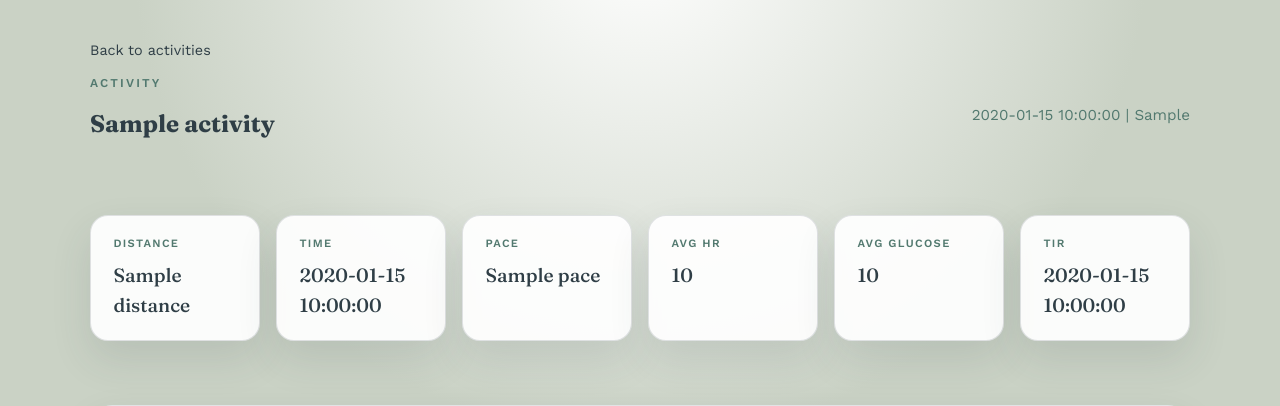
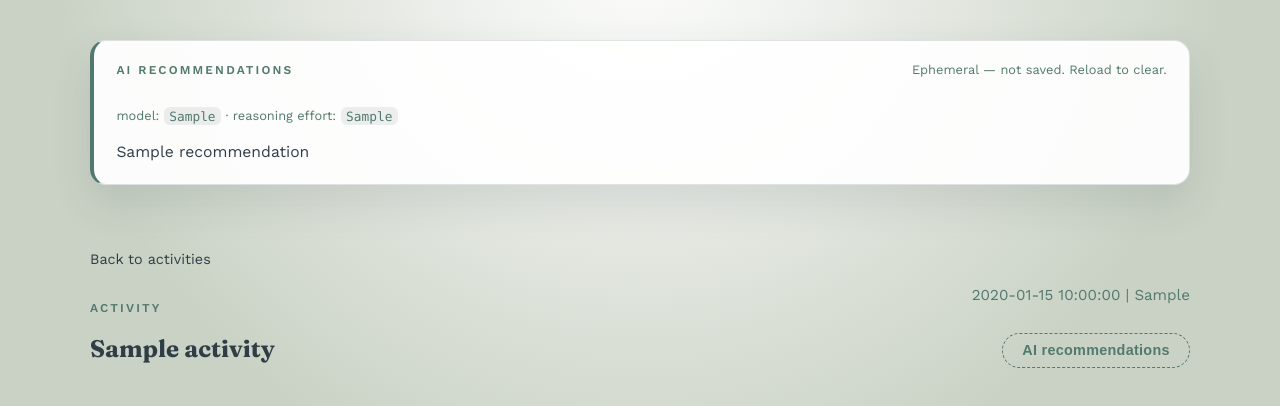
Before and after one commit to slac1n/dia_run, a Python web app: template src/dia_run/web/templates/pages/activity_detail.html in a window 1280 px wide. Shown: the part 69-475 px from the top of the page. Run offline with Jinja, Linux system fonts and the light colour scheme; the template is opened without the code that fills it: most values are stand-ins (such as "Sample title", 1, 10 or a date in 2020).

Commit message:
feat: add AI run recommendations on activity detail page
Add an "AI recommendations" button on the single-run view that sends
run context (metadata, glucose, questionnaire, carelink window, HR
stream) to OpenRouter and renders the response at the top of the page.
Response is ephemeral (not persisted) and swapped in via HTMX so the
rest of the page stays interactive while the model is thinking.

Co-Authored-By: Claude Opus 4.7 <noreply@anthropic.com>

```diff
--- a/src/dia_run/settings.py
+++ b/src/dia_run/settings.py
@@ -25,6 +25,10 @@ class AppSettings(BaseSettings):
     aws_region: str | None = None
     heartbeat_email_from: str | None = None
     heartbeat_email_to: str | None = None
+    openrouter_api_key: str | None = None
+    openrouter_model: str = "mistralai/mistral-small-2603"
+    openrouter_timeout_seconds: float = Field(default=120.0, gt=0)
+    openrouter_reasoning_effort: Literal["", "low", "medium", "high"] = "high"
 
     @field_validator("s3_prefix")
     @classmethod
--- a/src/dia_run/web/static/css/app.css
+++ b/src/dia_run/web/static/css/app.css
@@ -824,3 +824,126 @@ code {
     grid-template-columns: 1fr;
   }
 }
+
+.detail-header__actions {
+  display: flex;
+  flex-direction: column;
+  align-items: flex-end;
+  gap: 0.6rem;
+}
+
+.button--ai {
+  background: transparent;
+  color: var(--deep-teal);
+  border: 1px dashed var(--deep-teal);
+  padding: 0.55rem 1.2rem;
+  font-size: 0.9rem;
+  letter-spacing: 0.02em;
+  transition: background 0.15s ease, color 0.15s ease;
+}
+
+.button--ai:hover {
+  background: rgba(82, 121, 111, 0.12);
+  color: var(--charcoal-blue);
+}
+
+.button--ai {
+  display: inline-flex;
+  align-items: center;
+  gap: 0.5rem;
+}
+
+.button__label--loading {
+  display: none;
+}
+
+.ai-recommendation-slot:empty {
+  display: none;
+}
+
+.htmx-request .button__label--default,
+.htmx-request.button .button__label--default {
+  display: none;
+}
+
+.htmx-request .button__label--loading,
+.htmx-request.button .button__label--loading {
+  display: inline;
+}
+
+.spinner {
+  display: none;
+  width: 0.85em;
+  height: 0.85em;
+  border: 2px solid currentColor;
+  border-right-color: transparent;
+  border-radius: 50%;
+  animation: spinner-rotate 0.7s linear infinite;
+}
+
+.htmx-request .spinner,
+.htmx-request.button .spinner {
+  display: inline-block;
+}
+
+.htmx-request.button,
+.htmx-request .button {
+  cursor: progress;
+  opacity: 0.85;
+}
+
+@keyframes spinner-rotate {
+  to { transform: rotate(360deg); }
+}
+
+@media (prefers-reduced-motion: reduce) {
+  .spinner {
+    animation: none;
+  }
+}
+
+.ai-recommendation {
+  background: var(--bg-card);
+  border: 1px solid var(--border);
+  border-left: 4px solid var(--deep-teal);
+  border-radius: 16px;
+  padding: 1.2rem 1.4rem;
+  box-shadow: var(--shadow);
+}
+
+.ai-recommendation__header {
+  display: flex;
+  justify-content: space-between;
+  align-items: baseline;
+  gap: 1rem;
+  margin-bottom: 0.6rem;
+}
+
+.ai-recommendation__meta {
+  margin: 0;
+  font-size: 0.8rem;
+  color: var(--text-muted);
+}
+
+.ai-recommendation__meta--run {
+  margin: 0 0 0.8rem;
+}
+
+.ai-recommendation__body {
+  margin: 0;
+  white-space: pre-wrap;
+  word-break: break-word;
+  font-family: "Work Sans", "Helvetica Neue", Arial, sans-serif;
+  font-size: 0.98rem;
+  line-height: 1.6;
+  color: var(--text-primary);
+}
+
+.ai-recommendation--error {
+  border-left-color: var(--color-error);
+}
+
+.ai-recommendation--error p {
+  margin: 0;
+  color: var(--text-primary);
+}
--- a/src/dia_run/web/templates/base.html
+++ b/src/dia_run/web/templates/base.html
@@ -10,7 +10,8 @@
       href="https://fonts.googleapis.com/css2?family=Fraunces:opsz,wght@9..144,500;9..144,700&family=Work+Sans:wght@400;500;600&display=swap"
       rel="stylesheet"
     />
-    <link rel="stylesheet" href="{{ url_for('static', path='css/app.css') }}?v=9" />
+    <link rel="stylesheet" href="{{ url_for('static', path='css/app.css') }}?v=14" />
+    <script src="https://unpkg.com/htmx.org@2.0.4"></script>
     {% if plotly_cdn %}
     <script src="{{ plotly_cdn }}"></script>
     {% endif %}
--- a/src/dia_run/web/templates/pages/activity_detail.html
+++ b/src/dia_run/web/templates/pages/activity_detail.html
@@ -1,6 +1,12 @@
 {% extends "base.html" %}
 
 {% block content %}
+<section class="section ai-recommendation-slot" id="ai-recommendation-slot">
+{%- if recommendation or recommendation_error -%}
+{%- include "partials/_ai_recommendation.html" -%}
+{%- endif -%}
+</section>
+
 <section class="section detail-header">
   <a class="back-link" href="/activities">Back to activities</a>
   <div class="section-header">
@@ -8,7 +14,23 @@
       <p class="eyebrow">Activity</p>
       <h1>{{ activity.name }}</h1>
     </div>
-    <p class="section-note">{{ activity.date }} | {{ activity.run_type }}</p>
+    <div class="detail-header__actions">
+      <p class="section-note">{{ activity.date }} | {{ activity.run_type }}</p>
+      <form id="ai-recommendation-form"
+            class="inline-form"
+            action="/activities/{{ activity.activity_id }}/recommendation"
+            method="post"
+            hx-post="/activities/{{ activity.activity_id }}/recommendation"
+            hx-target="#ai-recommendation-slot"
+            hx-swap="innerHTML"
+            hx-disabled-elt="find button">
+        <button class="button button--ai" type="submit">
+          <span class="button__label button__label--default">AI recommendations</span>
+          <span class="button__label button__label--loading">Thinking…</span>
+          <span class="spinner" aria-hidden="true"></span>
+        </button>
+      </form>
+    </div>
   </div>
 </section>
 
--- /dev/null
+++ b/src/dia_run/web/templates/partials/_ai_recommendation.html
@@ -0,0 +1,20 @@
+{% if recommendation %}
+<div class="ai-recommendation">
+  <div class="ai-recommendation__header">
+    <p class="eyebrow">AI recommendations</p>
+    <p class="ai-recommendation__meta">Ephemeral — not saved. Reload to clear.</p>
+  </div>
+  {% if recommendation_model %}
+  <p class="ai-recommendation__meta ai-recommendation__meta--run">
+    model: <code>{{ recommendation_model }}</code>
+    · reasoning effort: <code>{{ recommendation_reasoning_effort }}</code>
+  </p>
+  {% endif %}
+  <pre class="ai-recommendation__body">{{ recommendation }}</pre>
+</div>
+{% elif recommendation_error %}
+<div class="ai-recommendation ai-recommendation--error">
+  <p class="eyebrow">AI recommendations</p>
+  <p>Could not generate recommendations: {{ recommendation_error }}</p>
+</div>
+{% endif %}
```
Also changed, not shown: src/dia_run/llm/openrouter_client.py (added, +86 -0 lines), src/dia_run/llm/run_context.py (added, +148 -0 lines), src/dia_run/web/routes/activities.py (+92 -23 lines), tests/test_llm_run_context.py (added, +27 -0 lines), tests/test_web/test_web_routes.py (+57 -0 lines), src/dia_run/llm/__init__.py (added), 2 other files.
